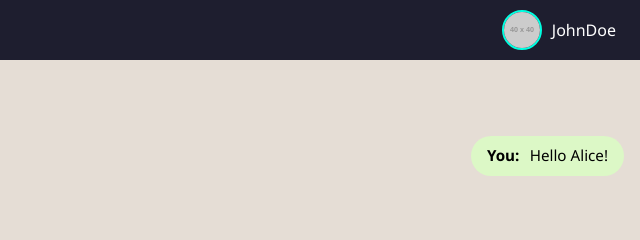
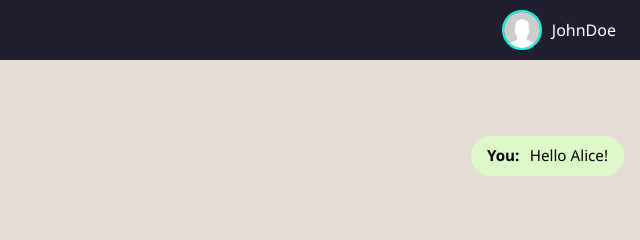
Before and after one commit to Vignesh11011/TalkHalls-chat-app, a plain HTML site: page chat.html in a window 1280 px wide. Shown: the top 240 px of the page, 640-1280 px from the left. Drawn offline with Linux system fonts and the light colour scheme; placeholder pictures from the web are drawn by us; files whose address does not match are found by name.

Commit message:
chat room commit-2

```diff
--- a/chat.html
+++ b/chat.html
@@ -13,7 +13,7 @@
 <div class="navbar">
   <div class="navbar-title">TalkHalls</div>
   <div class="navbar-user">
-    <img src="https://via.placeholder.com/40" alt="Profile Picture" class="profile-pic">
+    <img src="C:\Users\TOSHIBA\Desktop\chat app\PP.jpg"  class="profile-pic">
     <span id="currentUser">JohnDoe</span>
   </div>
 </div>
```
Also changed, not shown: PP.jpg (added).
